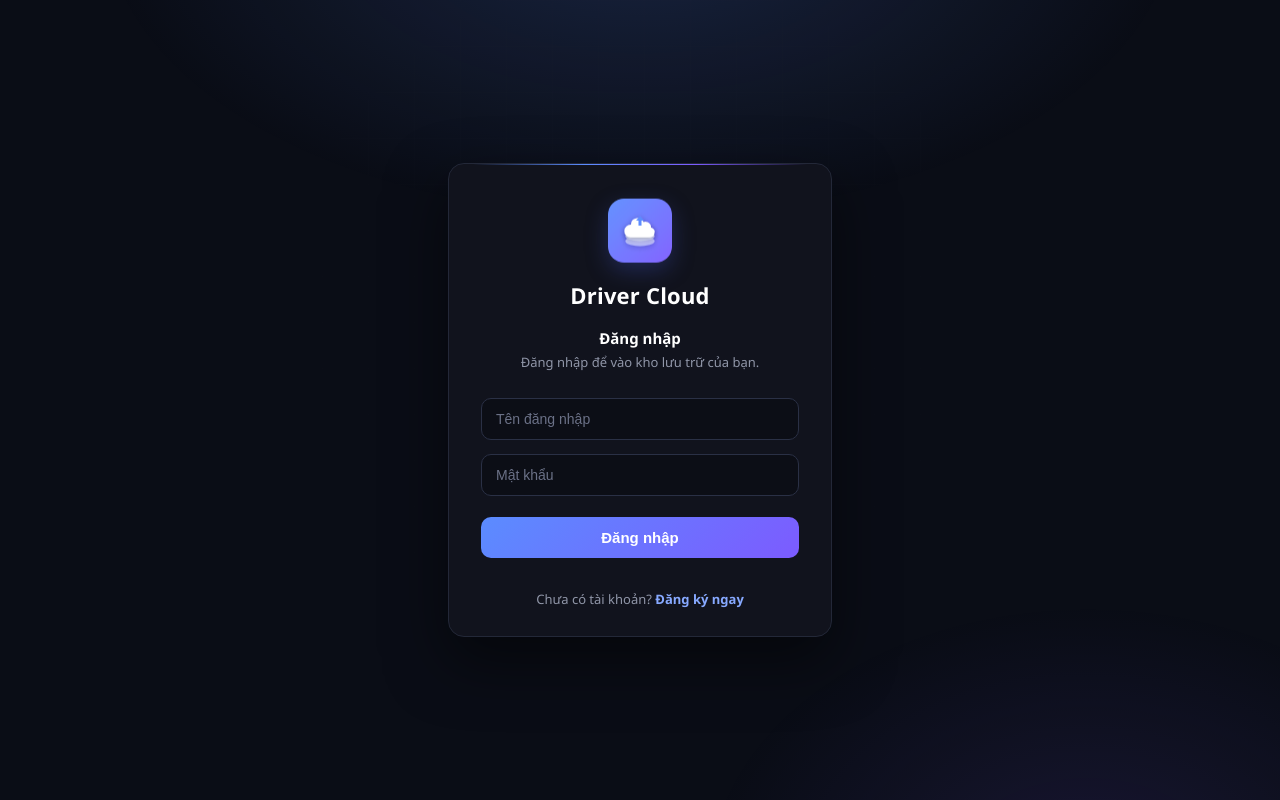
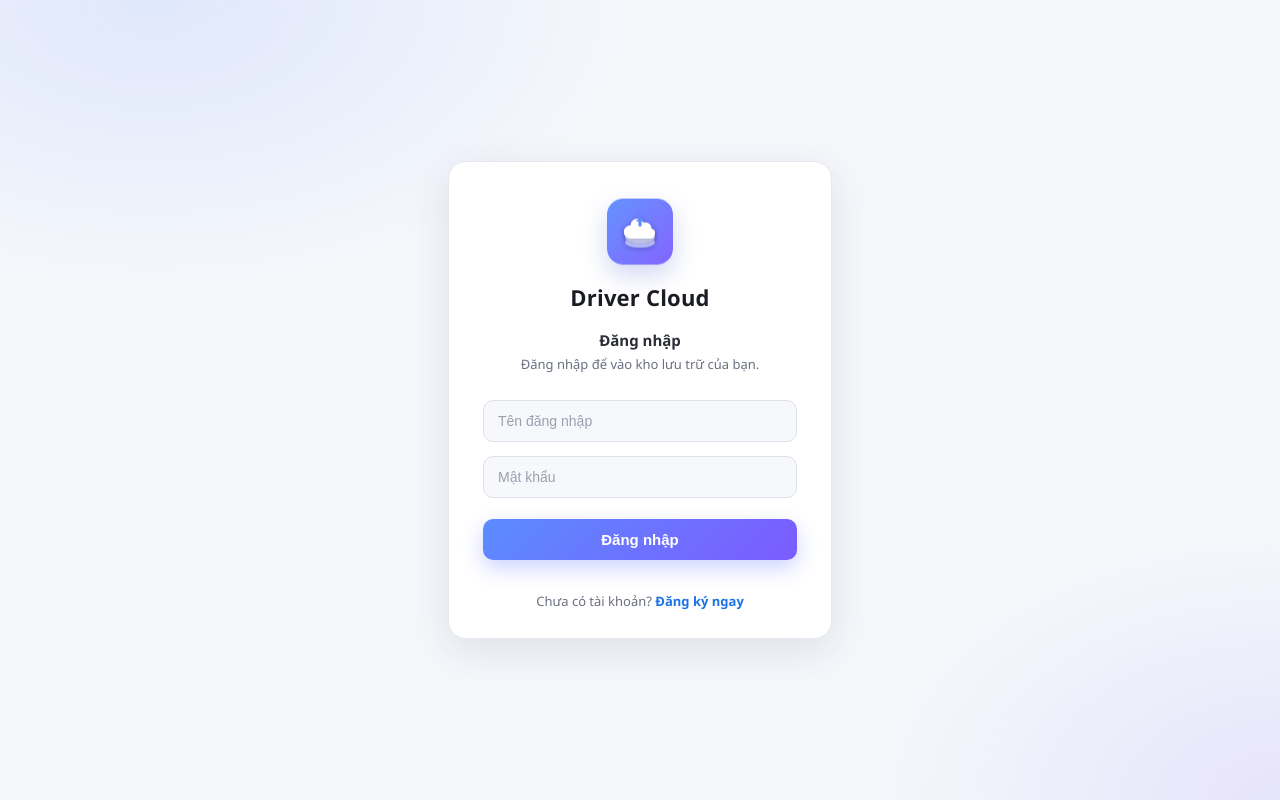
Before and after one commit to dev-taidat/Driver-Cloud, an Electron app: page src/web/public/login.html in a window 1280 px wide. Drawn offline with Linux system fonts and the light colour scheme.

Commit message:
Web login: nen trang sach (light theme), tuong phan cao

```diff
--- a/src/web/public/login.html
+++ b/src/web/public/login.html
@@ -11,71 +11,57 @@
       html, body { height: 100%; font-family: "Segoe UI", system-ui, -apple-system, sans-serif; }
       body {
         min-height: 100vh; display: flex; align-items: center; justify-content: center;
-        background: #0a0d16; color: #e7e9f0; position: relative; overflow: hidden;
+        color: #202124; position: relative; overflow: hidden;
+        background: #f5f7fb;
       }
-      /* nen toi diu: mot vang sang xanh rat nhe o tren, gan nhu tinh */
+      /* nen sang diu: vai vang mau rat nhat o goc, gan nhu tinh */
       body::before {
         content: ""; position: fixed; inset: 0; z-index: 0;
         background:
-          radial-gradient(900px 500px at 50% -10%, rgba(91,140,255,.18), transparent 60%),
-          radial-gradient(700px 500px at 85% 110%, rgba(124,91,255,.12), transparent 55%);
-      }
-      /* luoi mo nhe cho co chieu sau */
-      body::after {
-        content: ""; position: fixed; inset: 0; z-index: 0; opacity: .35;
-        background-image:
-          linear-gradient(rgba(255,255,255,.025) 1px, transparent 1px),
-          linear-gradient(90deg, rgba(255,255,255,.025) 1px, transparent 1px);
-        background-size: 46px 46px;
-        mask-image: radial-gradient(circle at 50% 40%, #000 0%, transparent 75%);
-        -webkit-mask-image: radial-gradient(circle at 50% 40%, #000 0%, transparent 75%);
+          radial-gradient(800px 480px at 12% 0%, rgba(91,140,255,.14), transparent 60%),
+          radial-gradient(700px 460px at 100% 100%, rgba(124,91,255,.12), transparent 58%);
       }
 
       .card {
-        position: relative; z-index: 2; width: 384px; max-width: 92vw; padding: 36px 32px 28px;
-        background: #11131d; border: 1px solid #232838; border-radius: 16px;
-        box-shadow: 0 24px 60px rgba(0,0,0,.5);
+        position: relative; z-index: 2; width: 384px; max-width: 92vw; padding: 38px 34px 28px;
+        background: #fff; border: 1px solid #e6e8ee; border-radius: 18px;
+        box-shadow: 0 12px 40px rgba(60,64,90,.12);
         animation: rise .5s ease both;
       }
       @keyframes rise { from { opacity: 0; transform: translateY(14px); } to { opacity: 1; transform: none; } }
-      /* vien tren co diem nhan gradient mong */
-      .card::before {
-        content: ""; position: absolute; top: 0; left: 24px; right: 24px; height: 1px;
-        background: linear-gradient(90deg, transparent, #5b8cff, #7c5bff, transparent);
-      }
 
       .logo { display: flex; justify-content: center; margin-bottom: 16px; }
       .logo img {
-        width: 64px; height: 64px; border-radius: 16px;
-        box-shadow: 0 8px 22px rgba(60,80,180,.35);
+        width: 66px; height: 66px; border-radius: 16px;
+        box-shadow: 0 10px 24px rgba(91,110,210,.28);
         animation: bob 6s ease-in-out infinite;
       }
       @keyframes bob { 0%,100% { transform: translateY(0); } 50% { transform: translateY(-6px); } }
 
-      h1 { text-align: center; font-size: 22px; font-weight: 700; color: #fff; letter-spacing: .2px; }
-      h2 { text-align: center; font-size: 15px; font-weight: 600; margin-top: 18px; color: #fff; }
-      .sub { text-align: center; font-size: 13px; color: #9096a8; margin: 5px 0 20px; }
+      h1 { text-align: center; font-size: 22px; font-weight: 700; color: #1a1c23; letter-spacing: .2px; }
+      h2 { text-align: center; font-size: 15px; font-weight: 600; margin-top: 18px; color: #2a2d36; }
+      .sub { text-align: center; font-size: 13px; color: #6b7080; margin: 5px 0 20px; }
 
       input {
-        width: 100%; padding: 12px 14px; margin: 7px 0; font-size: 14px; color: #fff;
-        background: #0c0e16; border: 1px solid #2a3045; border-radius: 10px;
-        transition: border-color .15s, box-shadow .15s; outline: none;
+        width: 100%; padding: 12px 14px; margin: 7px 0; font-size: 14px; color: #1a1c23;
+        background: #f7f8fb; border: 1px solid #dfe2ea; border-radius: 10px;
+        transition: border-color .15s, box-shadow .15s, background .15s; outline: none;
       }
-      input::placeholder { color: #6b7187; }
-      input:focus { border-color: #5b8cff; box-shadow: 0 0 0 3px rgba(91,140,255,.18); }
+      input::placeholder { color: #9aa0b0; }
+      input:focus { border-color: #5b8cff; background: #fff; box-shadow: 0 0 0 3px rgba(91,140,255,.16); }
 
       button {
         width: 100%; margin-top: 14px; padding: 12px; font-size: 15px; font-weight: 600; color: #fff;
         border: none; border-radius: 10px; cursor: pointer;
         background: linear-gradient(135deg, #5b8cff, #7c5bff);
-        transition: filter .15s, transform .1s;
+        box-shadow: 0 8px 20px rgba(91,110,255,.3); transition: filter .15s, transform .1s;
       }
-      button:hover { filter: brightness(1.08); }
+      button:hover { filter: brightness(1.06); }
       button:active { transform: translateY(1px); }
 
-      .err { color: #ff8a8a; font-size: 13px; min-height: 18px; text-align: center; margin-top: 10px; }
-      .switch { text-align: center; font-size: 13px; color: #9096a8; margin-top: 4px; }
-      .switch a { color: #87a9ff; text-decoration: none; font-weight: 600; }
+      .err { color: #d93025; font-size: 13px; min-height: 18px; text-align: center; margin-top: 10px; }
+      .switch { text-align: center; font-size: 13px; color: #6b7080; margin-top: 4px; }
+      .switch a { color: #1a73e8; text-decoration: none; font-weight: 600; }
       .switch a:hover { text-decoration: underline; }
     </style>
   </head>
```
